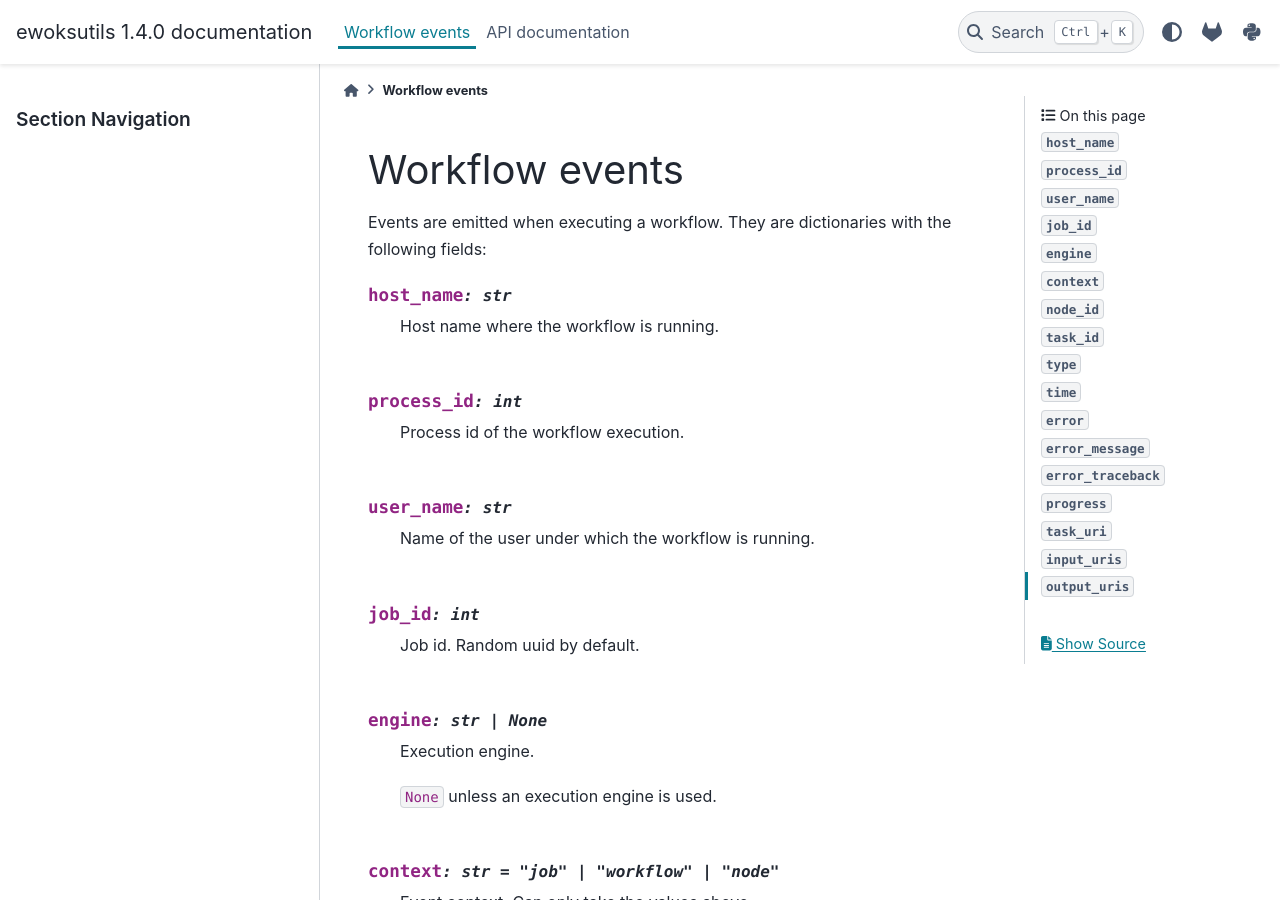
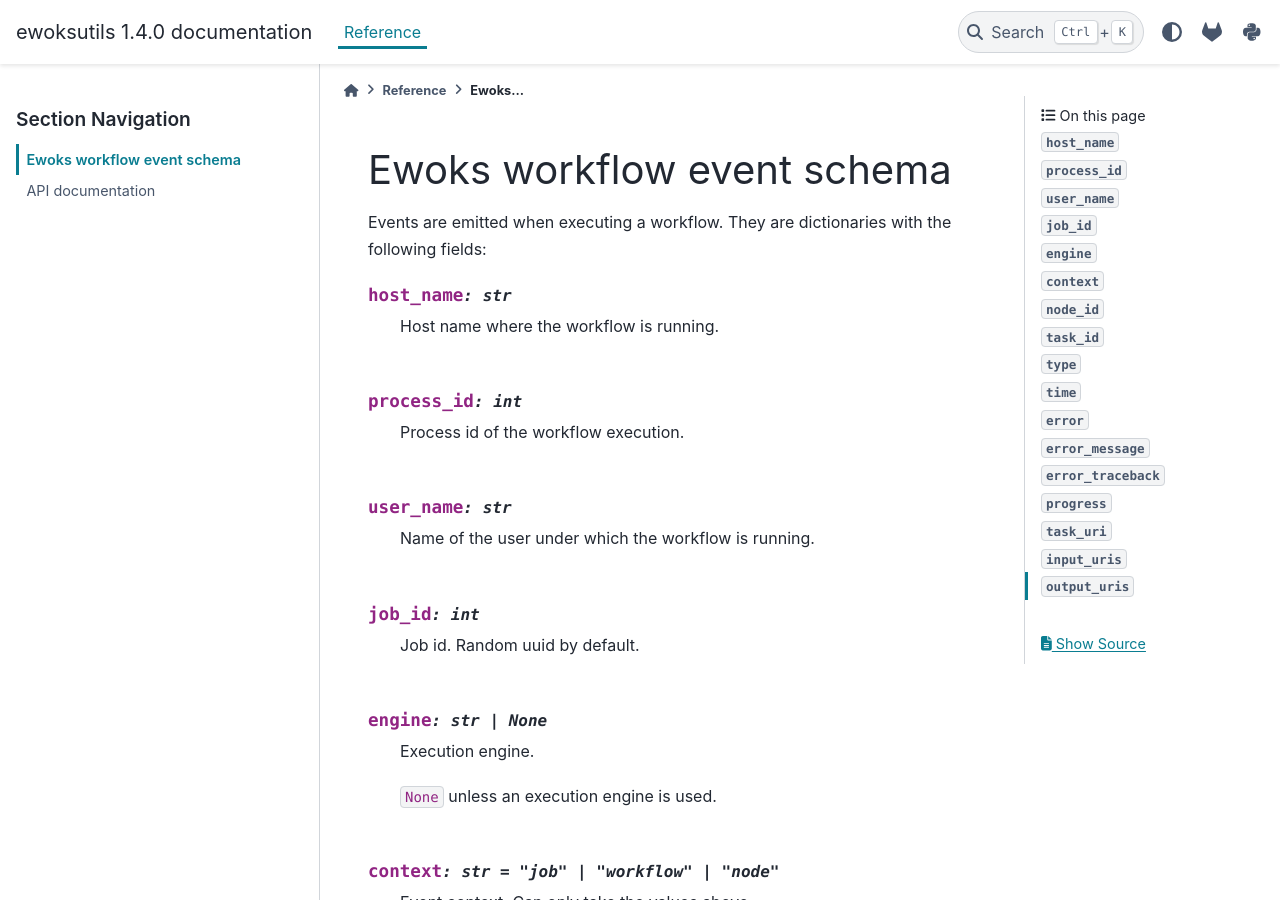
Before and after one commit to ewoks-kit/ewoksutils, a Sphinx documentation site: the page built from doc/reference/events.rst, in a window 1280 px wide and 900 px high. Built offline with Sphinx 7.4.7 and the PyData theme 0.15.4, drawn with Linux system fonts in a browser that asks for light colours; some of the changed text lies outside the part shown.

Commit message:
docs: restructure

```diff
--- a/doc/index.rst
+++ b/doc/index.rst
@@ -8,5 +8,4 @@ ewoksutils |version|
 .. toctree::
     :hidden:
 
-    events
-    api
+    reference/index
--- a/doc/events.rst
+++ b/doc/reference/events.rst
@@ -1,5 +1,5 @@
-Workflow events
-===============
+Ewoks workflow event schema
+===========================
 
 Events are emitted when executing a workflow. They are dictionaries with the following fields:
 
--- /dev/null
+++ b/doc/reference/index.rst
@@ -0,0 +1,10 @@
+Reference
+=========
+
+Ewoks workflow event schema and Python API reference.
+
+.. toctree::
+    :maxdepth: 1
+
+    events
+    api
```
Also changed, not shown: doc/reference/api.rst (renamed from doc/api.rst), 1 other file.
